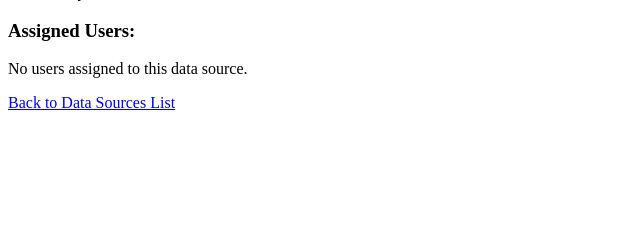
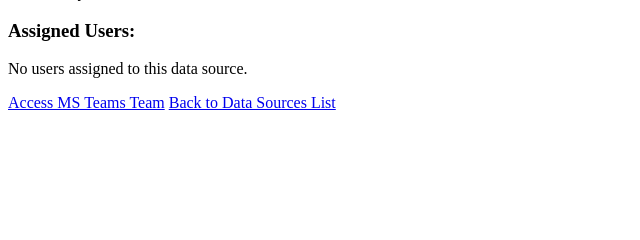
Before and after one commit to ministryofjustice/data-platform-django-proof-of-concept, a Flask app: template app/templates/data_source_details.html in a window 1280 px wide. Shown: the part 165-405 px from the top of the page, without its empty margins (0-640 px from the left). Run offline with Flask 3, Linux system fonts and the light colour scheme; the template is opened without the code that fills it, so the values that code supplies are empty; parts of the project's set-up code (start-up, migrations or seed data) failed here and were passed over.

Commit message:
Passing team id and setting up deep link.

```diff
--- a/app/app.py
+++ b/app/app.py
@@ -329,8 +329,9 @@ def data_source_details(id):
         creator=creator,
         assigned_users=assigned_users,
         user=creator,
-        is_admin=is_user_aad_group_admin,  # Here we use the AAD group check instead of the local one
+        is_admin=is_user_aad_group_admin,
         user_has_access=user_has_access,
+        team_id=data_source.team_id,
     )
 
 
--- a/app/models.py
+++ b/app/models.py
@@ -30,7 +30,7 @@ class DataSource(db.Model):
     )
     created_by = db.Column(db.String(255), db.ForeignKey("users.id"))
     aad_group_id = db.Column(db.String(255), unique=True)
-    teams_id = db.Column(db.String(255), unique=True)
+    team_id = db.Column(db.String(255), unique=True)
 
     # Relationships
     permissions = db.relationship(
--- a/app/templates/data_source_details.html
+++ b/app/templates/data_source_details.html
@@ -35,14 +35,17 @@
 <!-- Link or form for managing users. This part assumes you have a 'manage_users' route set up. -->
 <div>
     {% if is_admin %}
-    <a href="{{ url_for('manage_users', id=data_source.id) }}">Manage Users</a>
-{% endif %}
+        <a href="{{ url_for('manage_users', id=data_source.id) }}">Manage Users</a>
+    {% endif %}
 </div>
 
 <!-- Check if the user has the necessary permissions to launch VS Code -->
 {% if is_admin or user_has_access %}
     <!-- Button to launch VS Code -->
     <button onclick="launchVSCode()">Launch VS Code</button>
+{% else %}
+    <!-- Link to MS Teams team for users who are not admins and don't have access -->
+    <a href="https://teams.microsoft.com/l/team/{{ data_source.team_id }}/conversations" target="_blank">Access MS Teams Team</a>
 {% endif %}
 
 <script type="text/javascript">
```
